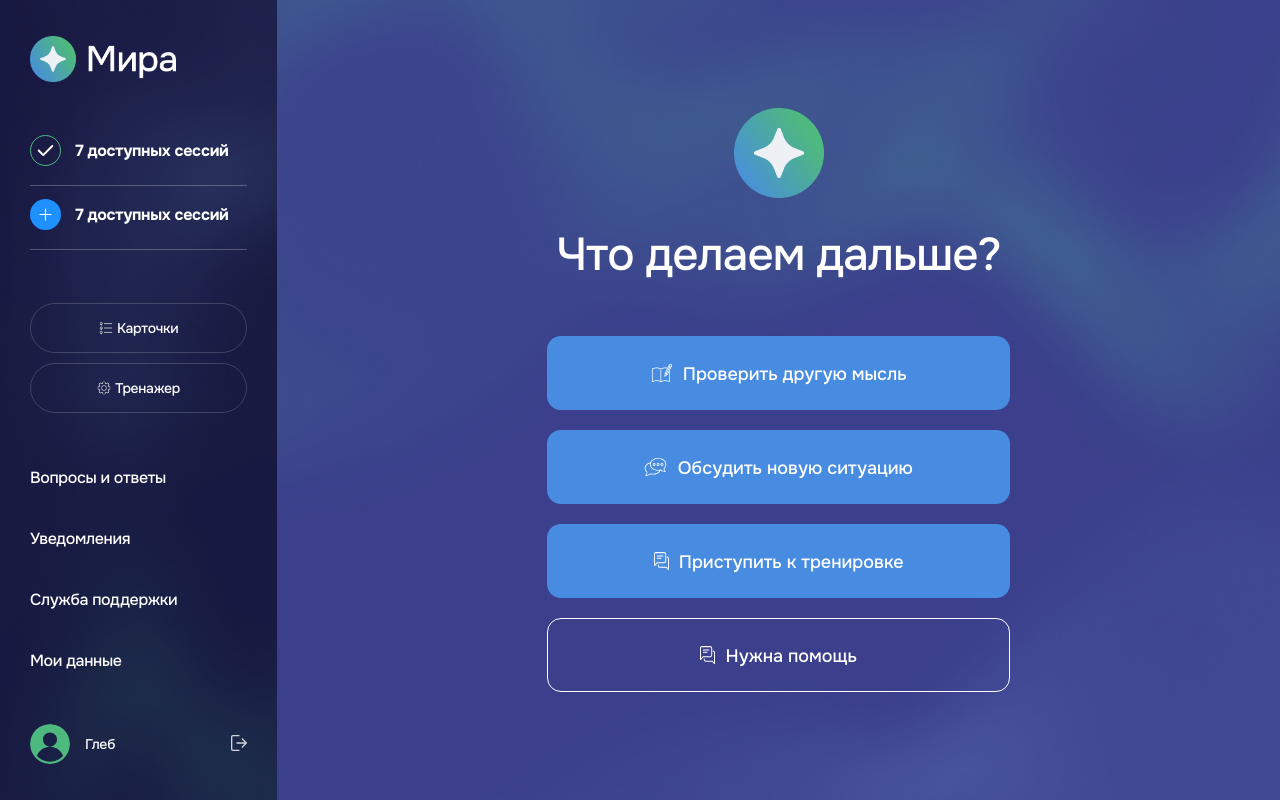
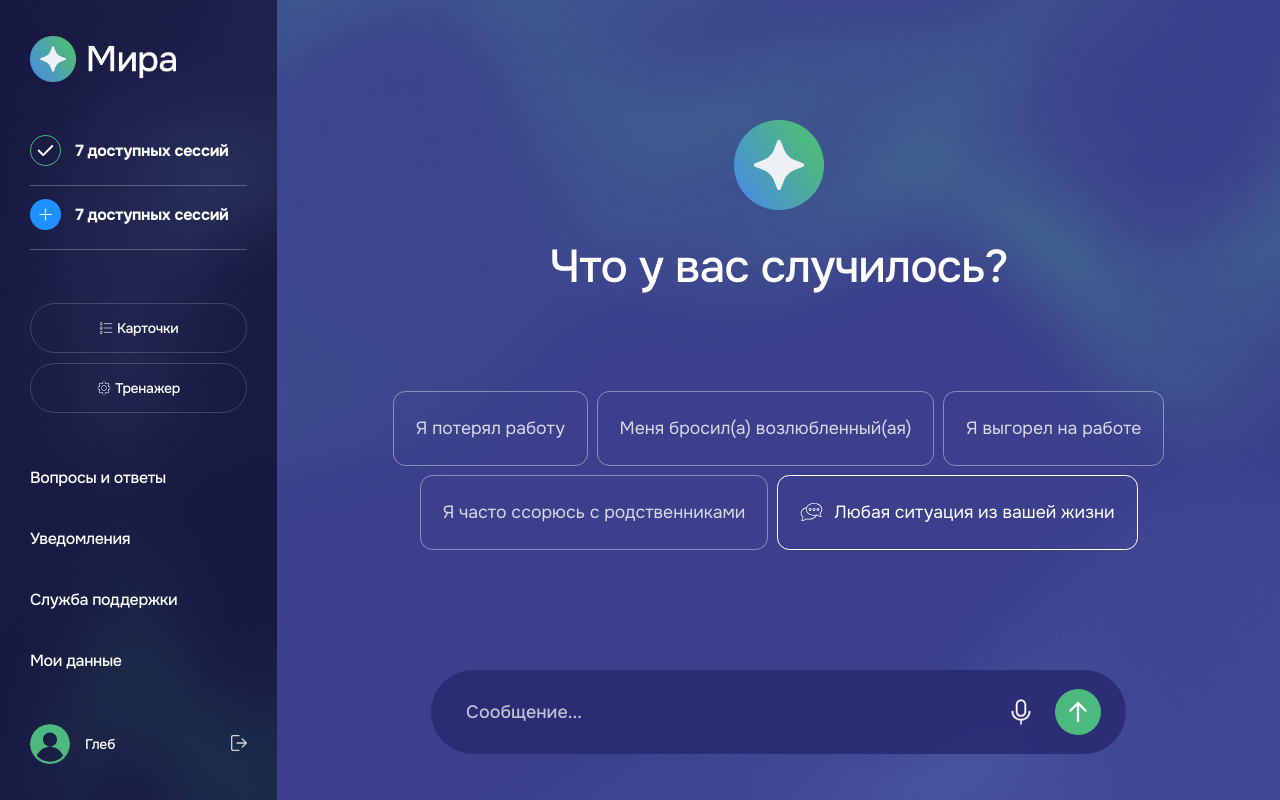
Before and after one commit to Jenya-b/mira, a React (Vite) app: page / in a window 1280 px wide. Built offline with nearby package versions, Linux system fonts and the light colour scheme; no server answers.

Commit message:
feat: change styles fo first chat block

```diff
--- a/src/components/Chat/FirstBlock/FirstBlock.styled.ts
+++ b/src/components/Chat/FirstBlock/FirstBlock.styled.ts
@@ -8,8 +8,11 @@ export const List = styled.ul`
 	flex-wrap: wrap;
 
 	li {
+		height: 5.35679rem;
+
 		button {
-			padding: 1.5rem 1.57rem;
+			padding: 0 1.57rem;
+			height: 100%;
 			border-radius: 0.88229rem;
 			border: 0.882px solid rgba(255, 255, 255, 0.5);
 			color: #fff;
@@ -18,14 +21,29 @@ export const List = styled.ul`
 			font-style: normal;
 			font-weight: 400;
 			line-height: 120%;
+			opacity: 0.8;
+
+			@media (max-width: 768px) {
+				font-size: 1.14286rem;
+			}
+		}
+
+		&:last-child {
+			button {
+				border: 0.882px solid #fff;
+				opacity: 1;
+				display: flex;
+				justify-content: center;
+				align-items: center;
+				column-gap: 0.82rem;
+			}
 		}
 	}
 
-	@media (max-width: 1000px) {
+	@media (max-width: 768px) {
 		margin-top: 3.14rem;
-
 		li {
-			font-size: 1.14286rem;
+			height: 4rem;
 		}
 	}
 `;
--- a/src/components/Chat/FirstBlock/FirstBlock.tsx
+++ b/src/components/Chat/FirstBlock/FirstBlock.tsx
@@ -1,5 +1,6 @@
 import { FC } from 'react';
 
+import messageIcon from '@/assets/images/icons/bubble-message.svg';
 import { randomHints } from '@/constants/chat';
 import { WithChat } from '@/hocs/WithChat/WithChat';
 import { useAppDispatch } from '@/store';
@@ -18,6 +19,12 @@ export const FirstBlock: FC = () => {
 						<button onClick={() => dispatch(setInputValue(item))}>{item}</button>
 					</li>
 				))}
+				<li>
+					<button>
+						<img src={messageIcon} alt="" />
+						<span>Любая ситуация из вашей жизни</span>
+					</button>
+				</li>
 			</List>
 		</WithChat>
 	);
--- a/src/constants/chat.ts
+++ b/src/constants/chat.ts
@@ -8,7 +8,6 @@ export const randomHints = [
 	'Меня бросил(а) возлюбленный(ая)',
 	'Я выгорел на работе',
 	'Я часто ссорюсь с родственниками',
-	'Что-то случилось, но не пойму что',
 ];
 
 export const complaintList = [
--- a/src/pages/Chat/Chat.styled.ts
+++ b/src/pages/Chat/Chat.styled.ts
@@ -6,10 +6,10 @@ export const Wrapper = styled.div`
 	&.grid {
 		display: grid;
 		grid-template: 1fr 9.29rem / 1fr;
-	}
 
-	@media (max-width: 1000px) {
-		grid-template: 1fr 5.07143rem / 1fr;
+		@media (max-width: 1000px) {
+			grid-template: 1fr 5.07143rem / 1fr;
+		}
 	}
 `;
 
--- a/src/store/chat/slice.ts
+++ b/src/store/chat/slice.ts
@@ -18,7 +18,7 @@ interface InitialState {
 const initialState: InitialState = {
 	inputValue: '',
 	hiddenInput: false,
-	sessionBlock: SessionBlocks.FUTURE_ACTIONS,
+	sessionBlock: SessionBlocks.FIRST,
 };
 
 export const chatSlice = createSlice({
```
